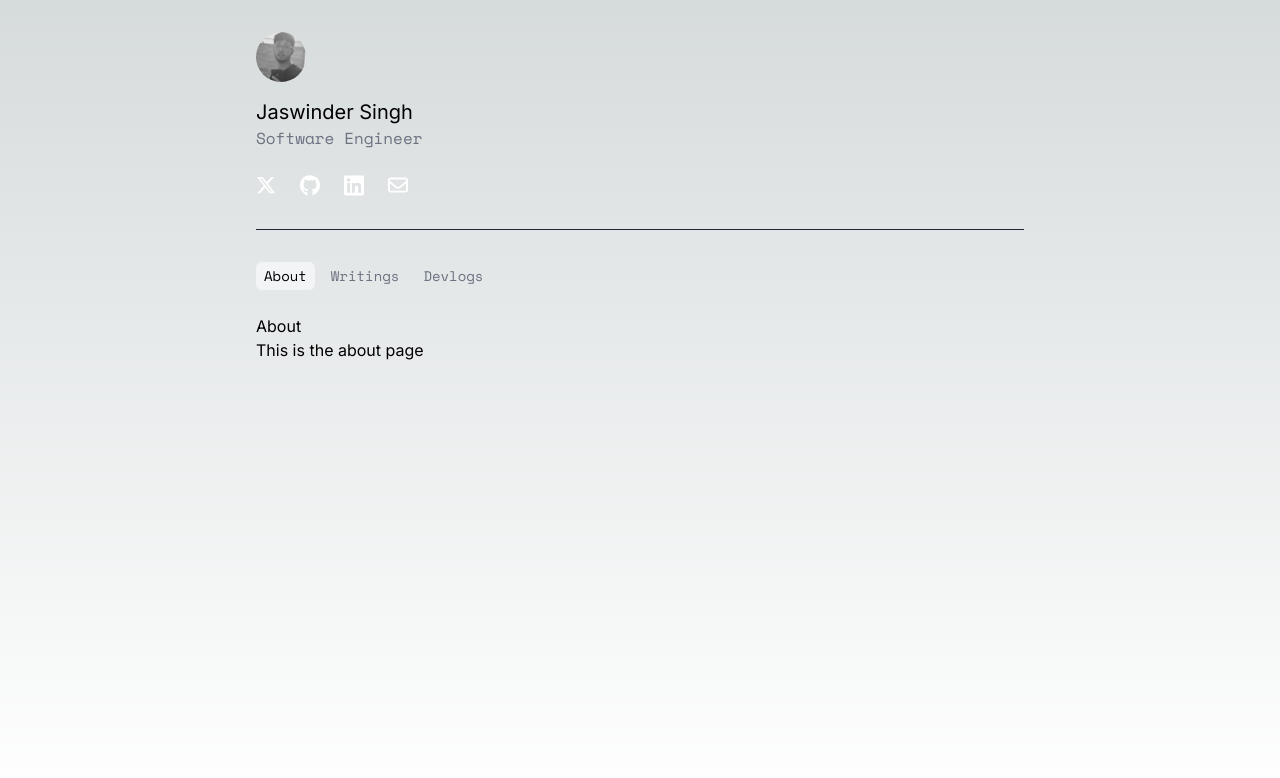
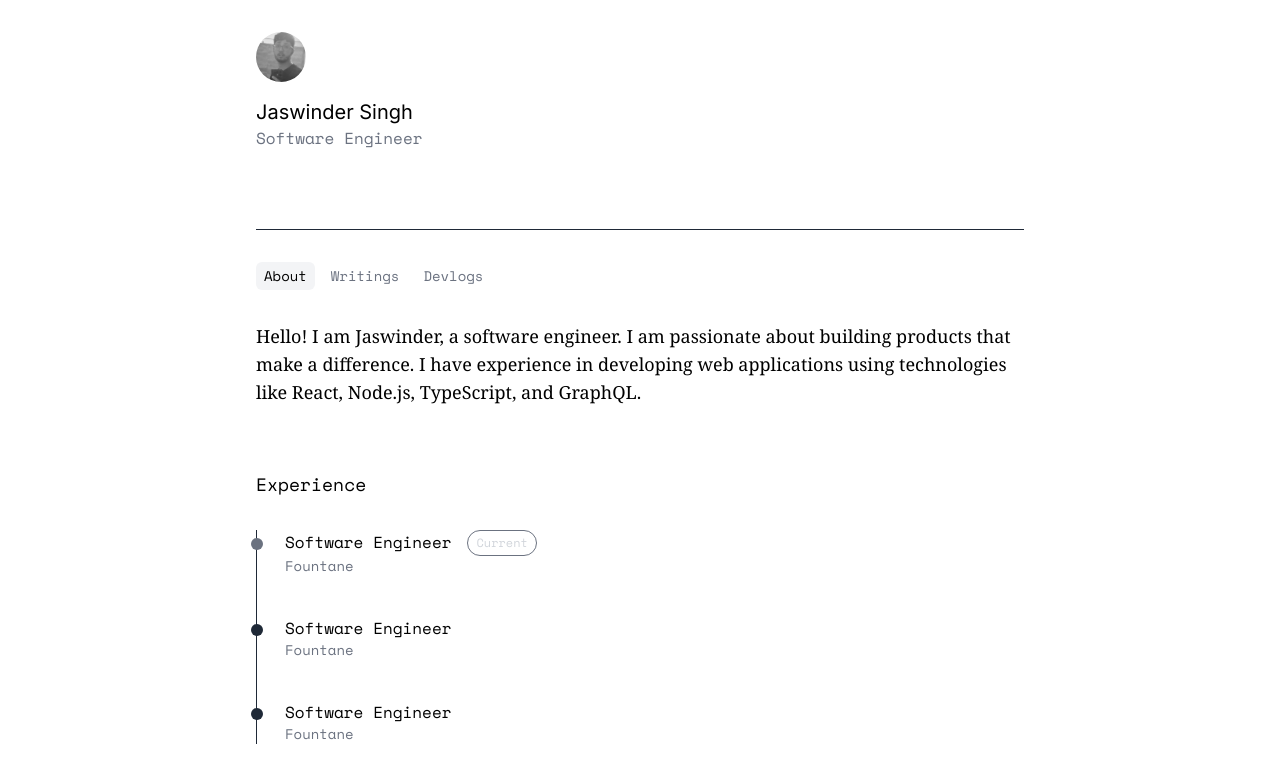
Before and after one commit to jassi-singh/me, a Next.js app: page / in a window 1280 px wide. Shown: the top 778 px of the page. Built offline with nearby package versions, Linux system fonts and the light colour scheme.

Commit message:
added basic structure for about page

```diff
--- a/app/globals.css
+++ b/app/globals.css
@@ -4,26 +4,19 @@
 
 :root {
   --foreground-rgb: 0, 0, 0;
-  --background-start-rgb: 214, 219, 220;
-  --background-end-rgb: 255, 255, 255;
+  --background-rgb: 255, 255, 255;
 }
 
 @media (prefers-color-scheme: dark) {
   :root {
-    --foreground-rgb: 255, 255, 255;
-    --background-start-rgb: 0, 0, 0;
-    --background-end-rgb: 0, 0, 0;
+    --foreground-rgb: 229, 231, 235;
+    --background-rgb: 10, 10, 10;
   }
 }
 
 body {
   color: rgb(var(--foreground-rgb));
-  background: linear-gradient(
-      to bottom,
-      transparent,
-      rgb(var(--background-end-rgb))
-    )
-    rgb(var(--background-start-rgb));
+  background: rgb(var(--background-rgb));
 }
 
 @layer utilities {
@@ -31,3 +24,20 @@
     text-wrap: balance;
   }
 }
+
+::-webkit-scrollbar {
+  width: 8px;
+}
+
+::-webkit-scrollbar-track {
+  background: transparent;
+}
+
+::-webkit-scrollbar-thumb {
+  background-color: #333;
+  border-radius: 10px;
+}
+
+::-webkit-scrollbar-thumb:hover {
+  background-color: #444;
+}
--- a/app/layout.tsx
+++ b/app/layout.tsx
@@ -5,7 +5,11 @@
 import Navbar from "@/components/navbar";
 
 const inter = Inter({ subsets: ["latin"], variable: "--font-inter" });
-const spaceMono = Space_Mono({ subsets: ["latin"], variable: "--font-mono", weight: "400" });
+const spaceMono = Space_Mono({
+  subsets: ["latin"],
+  variable: "--font-mono",
+  weight: "400",
+});
 
 export const metadata: Metadata = {
   title: "Create Next App",
@@ -18,8 +22,11 @@
   children: React.ReactNode;
 }>) {
   return (
-    <html className={`${inter.variable} ${spaceMono.variable}`} lang="en">
-      <body className='font-inter'>
+    <html
+      className={`${inter.variable} ${spaceMono.variable}`}
+      lang="en"
+    >
+      <body className="font-inter">
         <main className="flex min-h-screen flex-col items-center p-8">
           <div className="max-w-3xl w-full">
             <Profile />
--- a/app/page.tsx
+++ b/app/page.tsx
@@ -1,8 +1,18 @@
+import Experience from "@/components/experience";
+
 export default function Home() {
   return (
-    <div>
-      <h1>About</h1>
-      <p>This is the about page</p>
-    </div>
+    <>
+      <p className="font-serif text-lg">
+        Hello! I am Jaswinder, a software engineer. I am passionate about
+        building products that make a difference. I have experience in
+        developing web applications using technologies like React, Node.js,
+        TypeScript, and GraphQL.
+      </p>
+
+      <div className="my-16"/>
+
+      <Experience />
+    </>
   );
 }
--- /dev/null
+++ b/components/experience.tsx
@@ -0,0 +1,51 @@
+import { cn } from "@/lib/utils";
+import React from "react";
+
+export default function Experience() {
+  return (
+    <>
+      <h1 className="font-mono text-lg mb-8">Experience</h1>
+      <ul className="space-y-10 border-l border-gray-800">
+        <ExperienceItem
+          position="Software Engineer"
+          company="Fountane"
+          current
+        />
+
+        <ExperienceItem position="Software Engineer" company="Fountane" />
+
+        <ExperienceItem position="Software Engineer" company="Fountane" />
+      </ul>
+    </>
+  );
+}
+
+const ExperienceItem = ({
+  position,
+  company,
+  current = false,
+}: {
+  position: string;
+  company: string;
+  current?: boolean;
+}) => (
+  <div className="flex gap-4">
+    <div
+      className={cn("w-3 h-3 rounded-full mt-2 -translate-x-[50%]", {
+        "bg-gray-500": current,
+        "bg-gray-800 -pl-1": !current,
+      })}
+    ></div>
+    <div className="font-mono">
+      <div className="flex gap-4">
+        <h2>{position}</h2>
+        {current && (
+          <span className="border rounded-full text-xs px-2 py-1 text-gray-300 border-gray-500">
+            Current
+          </span>
+        )}
+      </div>
+      <p className="text-sm text-gray-500">{company}</p>
+    </div>
+  </div>
+);
--- a/components/navbar.tsx
+++ b/components/navbar.tsx
@@ -2,7 +2,7 @@
 
 export default function Navbar() {
   return (
-    <nav className="relative mb-6 flex gap-2 font-mono">
+    <nav className="relative mb-8 flex gap-2 font-mono">
       <NavButton href="/">About</NavButton>
       <NavButton href="/writings">Writings</NavButton>
       <NavButton href="/devlogs">Devlogs</NavButton>
```
